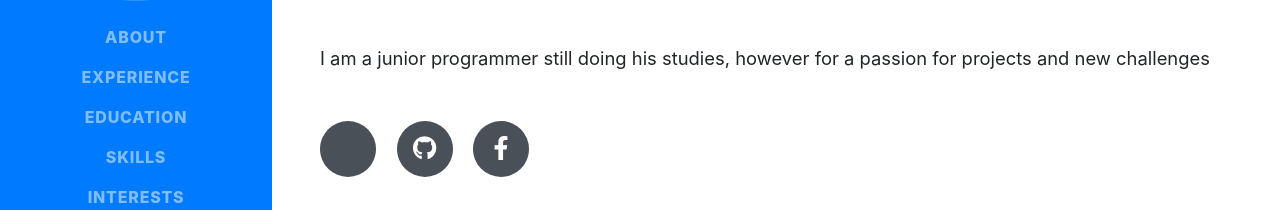
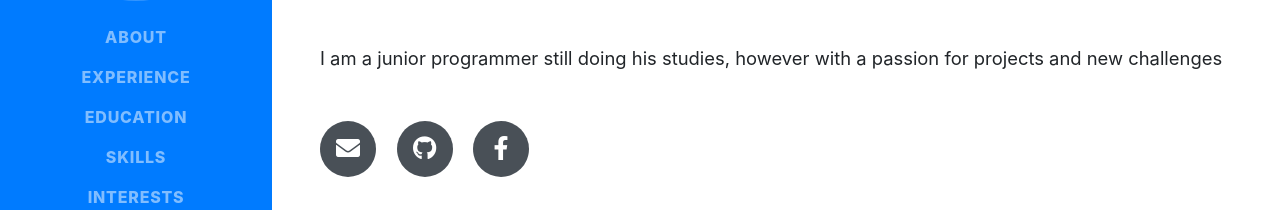
Before and after one commit to FJ-RATO/FJ-RATO.github.io, a website with bundled scripts: page index.html in a window 1280 px wide. Shown: the part 355-565 px from the top of the page. Built offline with nearby package versions, Linux system fonts and the light colour scheme; a web font is replaced by a local one.

Commit message:
small bug fix

```diff
--- a/index.html
+++ b/index.html
@@ -69,10 +69,10 @@
         <div class="subheading mb-5"> FJ-
           <a href="mailto:martinho.francisco1998@gmail.com">RATO</a>
         </div>
-        <p class="lead mb-5">I am a junior programmer still doing his studies, however for a passion for projects and new challenges</p>
+        <p class="lead mb-5">I am a junior programmer still doing his studies, however with a passion for projects and new challenges</p>
         <div class="social-icons">
           <a href="mailto:martinho.francisco1998@gmail.com">
-            <i class="fab fa-envelope"></i>
+            <i class="fas fa-envelope"></i>
           </a>
           <a href="https://github.com/FJ-RATO">
             <i class="fab fa-github"></i>
```
Also changed, not shown: img/profile.jpg (deleted).
